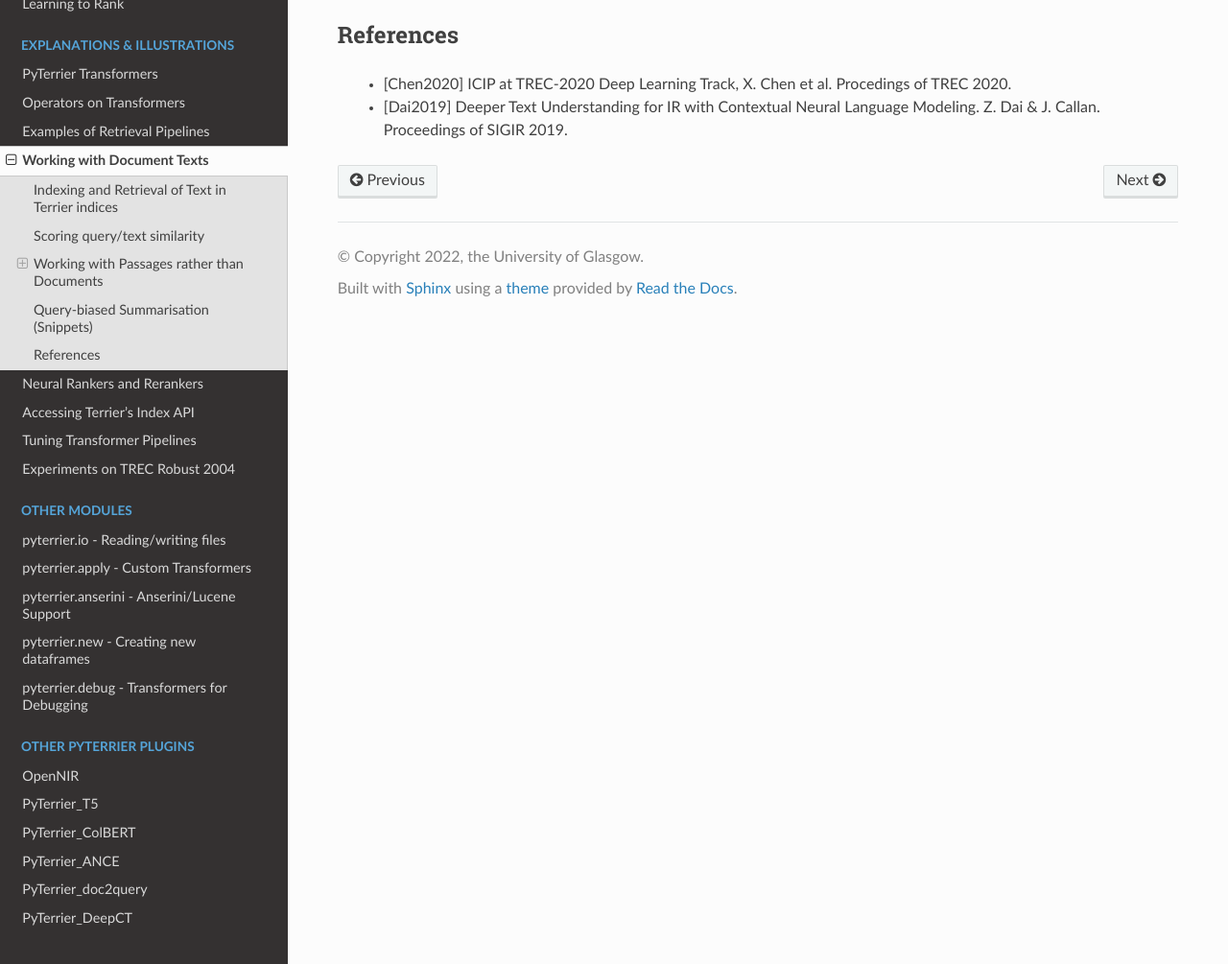
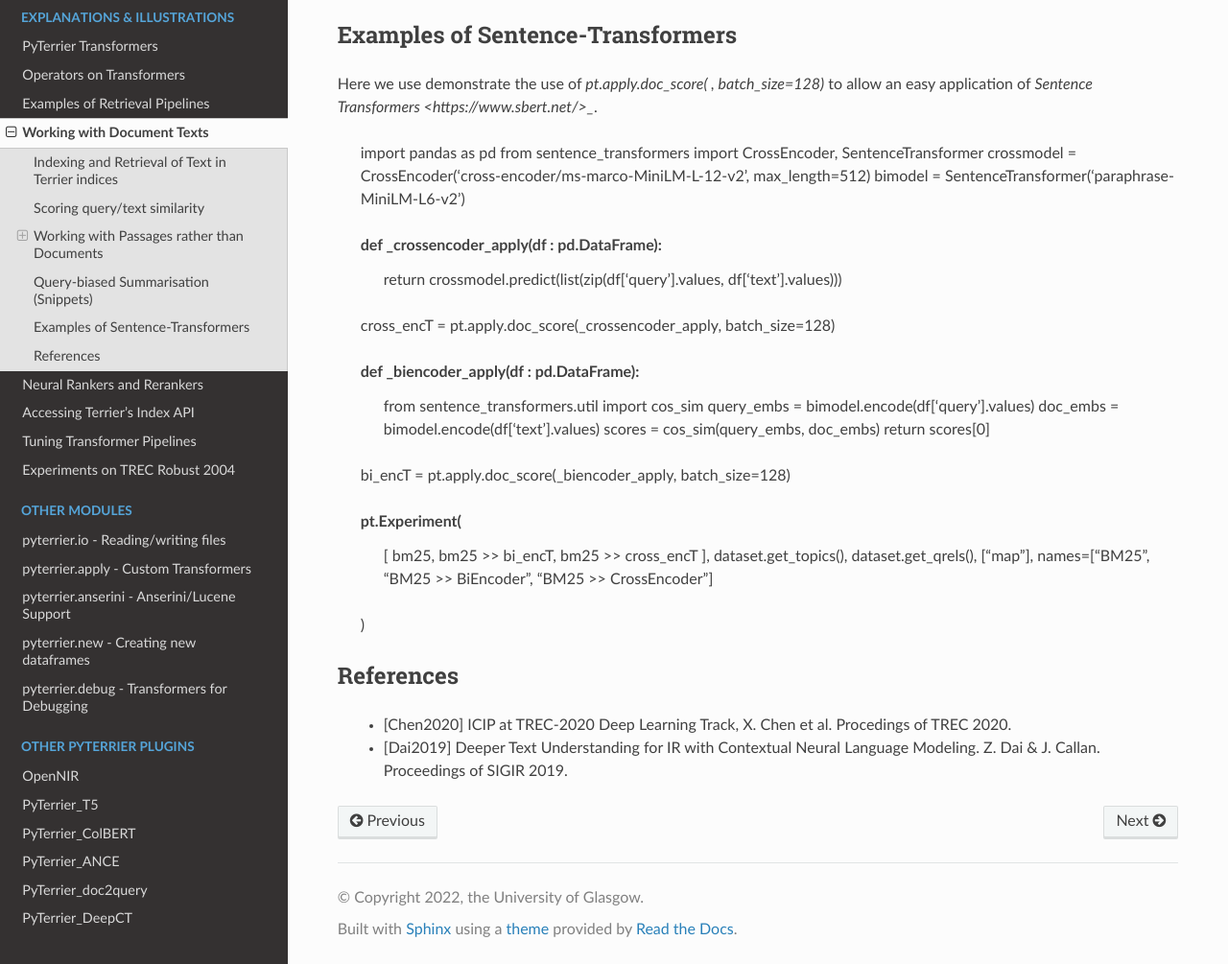
Before and after one commit to terrier-org/pyterrier, a Sphinx documentation site: the page built from docs/text.rst, in a window 1280 px wide and 1400 px high, scrolled down 3626 px, cut to the strip 395-1400 px from the top of the window. Shown: the whole strip at 96% size. Built offline with Sphinx 7.4.7 and the Read the Docs theme 2.0.0, drawn with Linux system fonts in a browser that asks for light colours; pages that are not in the unit, such as notebooks, are missing from menus; the version number is read from the project's files by our own code.

Commit message:
added documentation using sbert

```diff
--- a/docs/text.rst
+++ b/docs/text.rst
@@ -179,6 +179,40 @@ Query-biased Summarisation (Snippets)
 
 .. autofunction:: pyterrier.text.snippets()
 
+Examples of Sentence-Transformers
+=================================
+
+Here we use demonstrate the use of `pt.apply.doc_score( , batch_size=128)` to allow an easy application of `Sentence Transformers <https://www.sbert.net/>_`.
+
+    import pandas as pd
+    from sentence_transformers import CrossEncoder, SentenceTransformer
+    crossmodel = CrossEncoder('cross-encoder/ms-marco-MiniLM-L-12-v2', max_length=512)
+    bimodel = SentenceTransformer('paraphrase-MiniLM-L6-v2')
+
+    def _crossencoder_apply(df : pd.DataFrame):
+        return crossmodel.predict(list(zip(df['query'].values, df['text'].values)))
+
+    cross_encT = pt.apply.doc_score(_crossencoder_apply, batch_size=128)
+
+    def _biencoder_apply(df : pd.DataFrame):
+        from sentence_transformers.util import cos_sim
+        query_embs = bimodel.encode(df['query'].values)
+        doc_embs = bimodel.encode(df['text'].values)
+        scores =  cos_sim(query_embs, doc_embs)
+        return scores[0]
+
+    bi_encT = pt.apply.doc_score(_biencoder_apply, batch_size=128)
+
+    pt.Experiment(
+        [ bm25, bm25 >> bi_encT, bm25 >> cross_encT ],
+        dataset.get_topics(),
+        dataset.get_qrels(),
+        ["map"],
+        names=["BM25", "BM25 >> BiEncoder", "BM25 >> CrossEncoder"]
+    )
+
+
+
 References
 ==========
 
```
